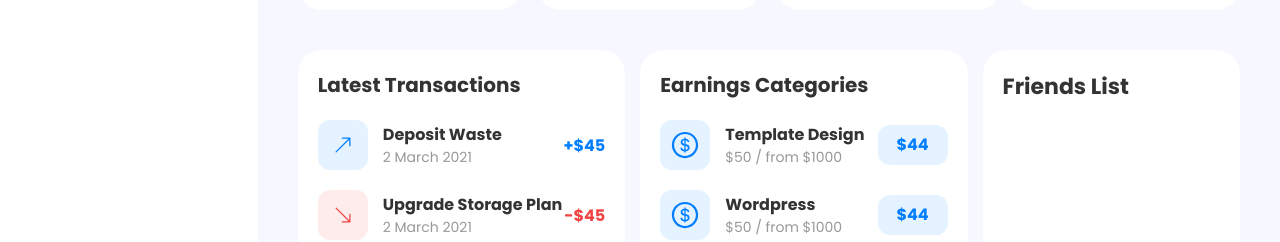
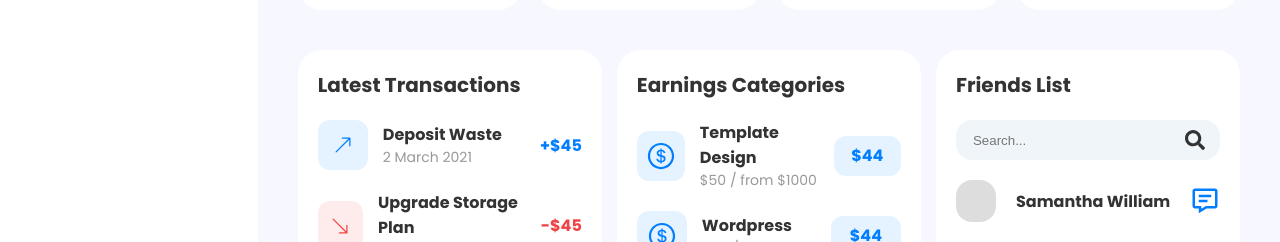
Before and after one commit to michal16295/bankApp, a React (Create React App) app: page / in a window 1280 px wide. Shown: the part 558-800 px from the top of the page. Built offline with nearby package versions, Linux system fonts and the light colour scheme.

Commit message:
finished dashboard

```diff
--- a/src/components/Dashboard/FriendsList.js
+++ b/src/components/Dashboard/FriendsList.js
@@ -1,31 +1,20 @@
 import ItemContainer from "../ItemContainer";
-import { AiOutlineDollarCircle } from "react-icons/ai";
+import { BiMessageDetail } from "react-icons/bi";
 import styled from "styled-components";
+import { FaSearch } from "react-icons/fa";
 
 const data = [
   {
-    difference: 44,
-    title: "Template Design",
-    subtitle: "$50 / from $1000",
-    date: "2 March 2021",
+    name: "Samantha William",
   },
   {
-    difference: 44,
-    title: "Wordpress",
-    subtitle: "$50 / from $1000",
-    date: "2 March 2021",
+    name: "Smith Werben",
   },
   {
-    difference: 44,
-    title: "Client Side",
-    subtitle: "$50 / from $1000",
-    date: "2 March 2021",
+    name: "Noah Arc",
   },
   {
-    difference: 44,
-    title: "Server",
-    subtitle: "$50 / from $1000",
-    date: "2 March 2021",
+    name: "Elizabeth March",
   },
 ];
 
@@ -34,19 +23,18 @@ const FriendsList = () => {
     <ItemContainer>
       <div style={{ padding: "20px" }}>
         <div>Friends List</div>
+        <SearchContainer>
+          <Input placeholder="Search..." />
+          <FaSearch />
+        </SearchContainer>
         {data.map((item) => {
           return (
             <MainFlex>
               <InnerFlex>
-                <Box>
-                  <AiOutlineDollarCircle size={30} color="#007EFF" />
-                </Box>
-                <div>
-                  <Title>{item.title}</Title>
-                  <SubTitle>{item.subtitle}</SubTitle>
-                </div>
+                <Avatar />
+                <Title>{item.name}</Title>
               </InnerFlex>
-              <Sum>${item.difference}</Sum>
+              <BiMessageDetail color="#007EFF" size={30} />
             </MainFlex>
           );
         })}
@@ -63,20 +51,17 @@ const MainFlex = styled.div`
   margin-top: 20px;
 `;
 
-const Box = styled.div`
-  width: 50px;
-  height: 50px;
-  border-radius: 12px;
-  background: rgba(0, 126, 255, 0.1);
-  display: flex;
-  align-items: center;
-  justify-content: center;
+const Avatar = styled.div`
+  background-color: #dddddd;
+  height: 42px;
+  width: 40px;
+  border-radius: 16px;
 `;
 
 const InnerFlex = styled.div`
   display: flex;
   align-items: center;
-  column-gap: 15px;
+  column-gap: 20px;
 `;
 
 const Title = styled.div`
@@ -84,19 +69,19 @@ const Title = styled.div`
   color: ${({ theme }) => theme.colors.light.mainFont};
 `;
 
-const SubTitle = styled.div`
-  font-size: 14px;
-  color: ${({ theme }) => theme.colors.light.secondFont};
-  font-weight: 400;
+const SearchContainer = styled.div`
+  height: 20px;
+  background: #f0f5fa;
+  border-radius: 16px;
+  display: flex;
+  align-items: center;
+  padding: 10px 15px;
+  margin-top: 20px;
 `;
 
-const Sum = styled.div`
-  height: 40px;
-  width: 70px;
-  border-radius: 12px;
-  font-size: 16px;
-  color: ${({ theme }) => theme.colors.light.blue};
-  background: rgba(0, 126, 255, 0.1);
-  text-align: center;
-  line-height: 40px;
+const Input = styled.input`
+  outline: none;
+  background-color: transparent;
+  border: none;
+  flex: 1;
 `;
--- a/src/screens/Home.js
+++ b/src/screens/Home.js
@@ -9,6 +9,7 @@ import SentInvoice from "../components/Invoice/InvoiceSent";
 
 import LatestTransactions from "../components/Dashboard/LatestTransactions";
 import Earnings from "../components/Dashboard/Earnings";
+import FriendsList from "../components/Dashboard/FriendsList";
 
 const Home = () => {
   return (
@@ -42,9 +43,7 @@ const Home = () => {
       <Row>
         <LatestTransactions />
         <Earnings />
-        <Col>
-          <div>Friends List</div>
-        </Col>
+        <FriendsList />
       </Row>
     </Container>
   );
```
